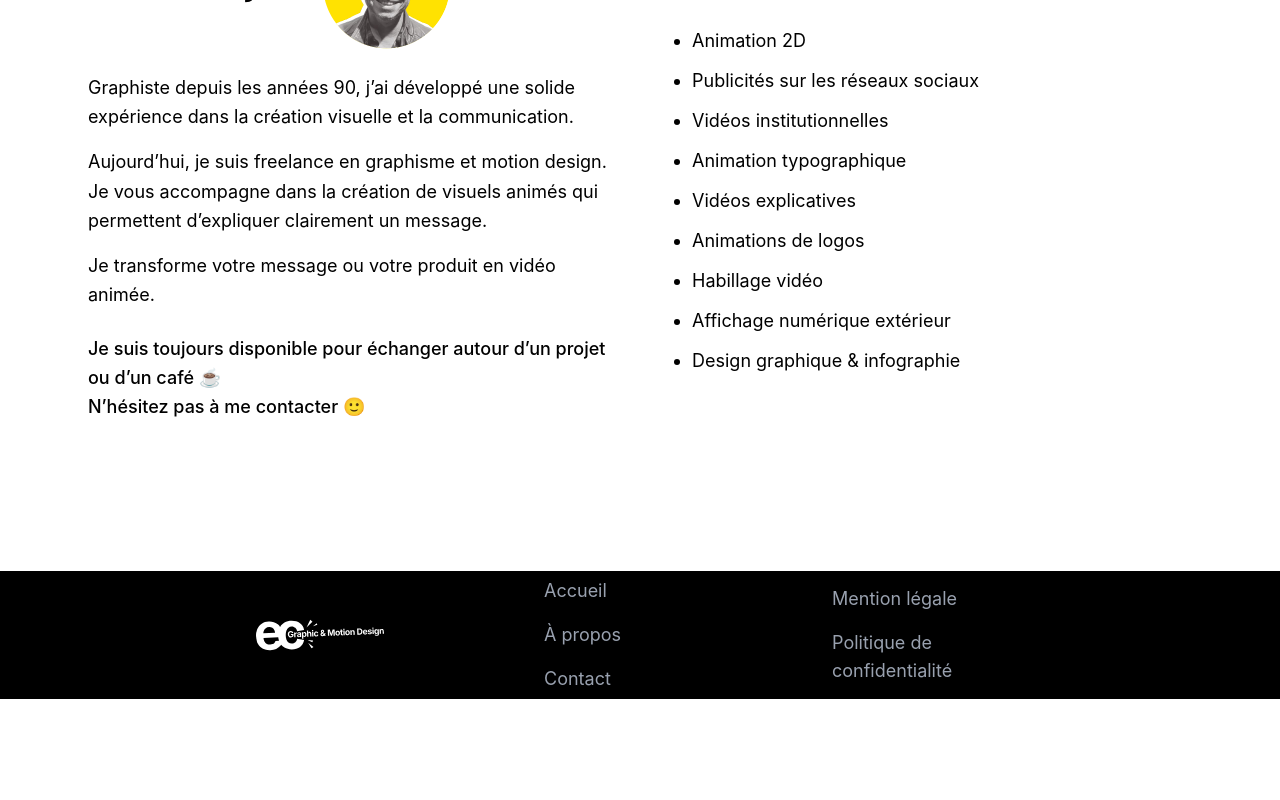
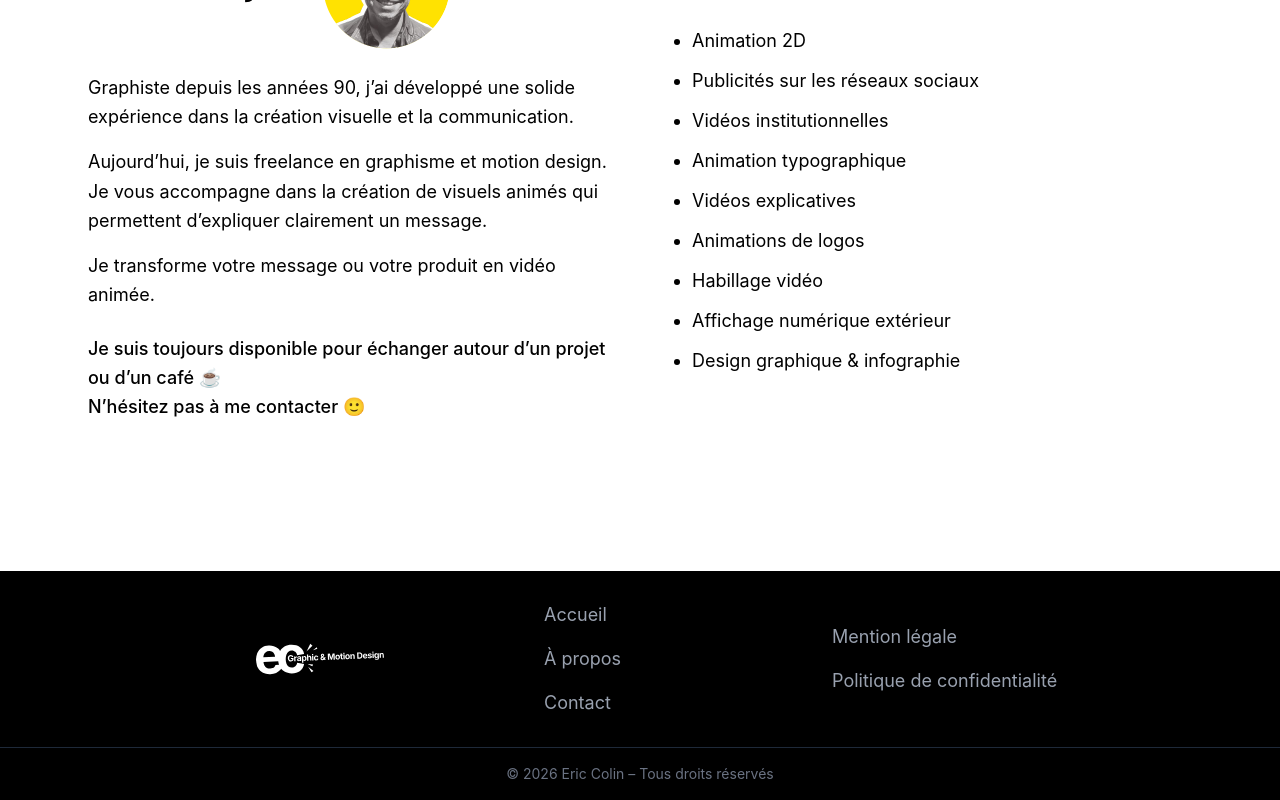
Before and after one commit to MaximilienR/Eric_Prototype, a React (Vite) app: page / in a window 1280 px wide. Shown: the part 1909-2709 px from the top of the page. Before the commit the page ends 2608 px from the top, so only its background shows below. Built offline with nearby package versions, Linux system fonts and the light colour scheme.

Commit message:
update footer

```diff
--- a/src/components/footer/Footer.jsx
+++ b/src/components/footer/Footer.jsx
@@ -4,43 +4,35 @@ import logo from "../../assets/logo_footer.svg";
 
 export default function Footer() {
   return (
-   <div className="flex flex-col items-center md:flex-row md:justify-center md:gap-24 text-center md:text-left bg-black">
+    <footer className="bg-black text-gray-400">
+      {/* Conteneur principal du footer */}
+      <div className="flex flex-col items-center md:flex-row md:justify-center md:gap-24 text-center md:text-left p-6">
 
         {/* Logo */}
-  <div className="w-48 flex justify-center md:justify-start">
-    <img
-      src={logo}
-      alt="Logo"
-      className="w-32 h-32 rounded-full"
-    />
+        <div className="w-48 flex justify-center md:justify-start mb-6 md:mb-0">
+          <img src={logo} alt="Logo" className="w-32 h-32 rounded-full" />
         </div>
 
         {/* Navigation */}
-  <div className="w-48 flex flex-col space-y-4 text-lg  text-gray-400">
-    <Link to="/" className="hover:text-gray-400 transition">
-      Accueil
-    </Link>
-
-    <Link to="/about" className="hover:text-gray-400">
-      À propos
-    </Link>
-
-    <Link to="/contact" className="hover:text-gray-400 transition">
-      Contact
-    </Link>
+        <div className="w-48 flex flex-col items-start space-y-4 text-lg">
+          <Link to="/" className="hover:text-gray-400 transition">Accueil</Link>
+          <Link to="/about" className="hover:text-gray-400">À propos</Link>
+          <Link to="/contact" className="hover:text-gray-400 transition">Contact</Link>
         </div>
 
         {/* Infos */}
-  <div className="w-48 flex flex-col space-y-4 text-lg text-gray-400">
-    <Link to="/mention" className="hover:text-gray-400 ">
-      Mention légale
-    </Link>
-
-    <Link to="/confidentiel" className="hover:text-gray-400">
+        <div className="w-48 flex flex-col items-start space-y-4 text-lg">
+          <Link to="/mention" className="hover:text-gray-400">Mention légale</Link>
+          <Link to="/confidentiel" className="hover:text-gray-400 whitespace-nowrap">
             Politique de confidentialité
           </Link>
         </div>
+      </div>
 
+      {/* Texte de copyright */}
+      <div className="text-center text-gray-500 text-sm py-4 border-t border-gray-800">
+        © 2026 Eric Colin – Tous droits réservés
       </div>
+    </footer>
   );
 }
```
Lines whose indentation alone changed are shown as unchanged.
